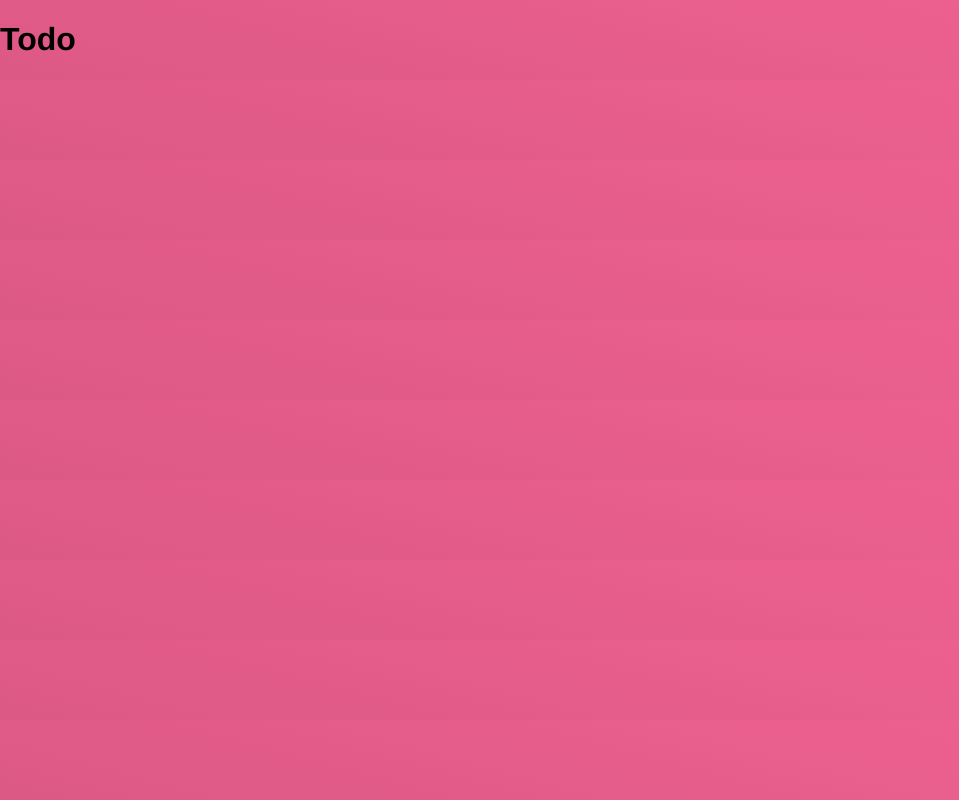
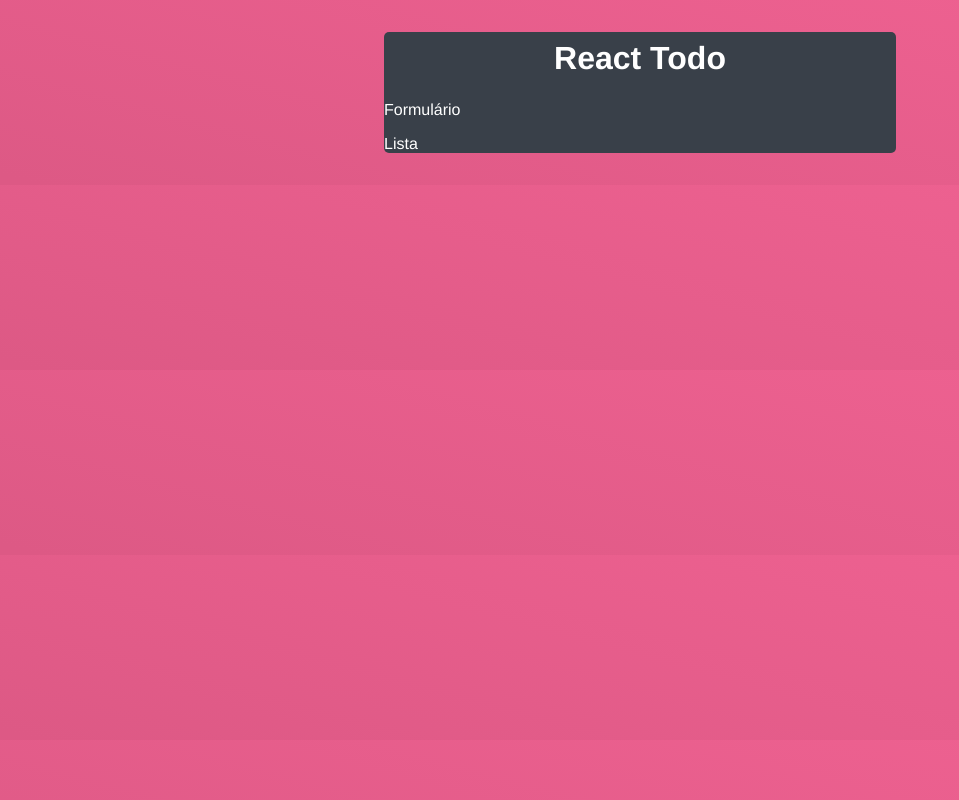
Before and after one commit to germanocandido/To-do-Project, a React (Create React App) app: page / in a window 1280 px wide. Shown: the whole page, without its empty margins (0-959 px from the left). Built offline with nearby package versions, Linux system fonts and the light colour scheme.

Commit message:
feat: css

```diff
--- a/src/App.css
+++ b/src/App.css
@@ -0,0 +1,17 @@
+.App{
+    width: 40%;
+    margin: 2em auto;
+    background-color: #394049;
+    border-radius: 5px;
+    color: #fff;
+}
+
+.todo-header{
+    padding: 0.5em;
+    boder-bottom: 1px solid #2c3035;
+    text-align: center;
+}
+
+.todo-header h1{
+    margin: 0;
+}
--- a/src/App.js
+++ b/src/App.js
@@ -3,11 +3,25 @@ import './App.css';
 import {useState, useEffect} from 'react';
 import {BsTrash, BsBookmarkCheck, BsBookmarkCheckFill} from 'react-icons/bs';
 
+const API = "hhtp://localhost:5000";
 
 function App() {
+  const [title, setTitle] = useState("")
+  const [time, setTime] = useState("")
+  const [todos, setTodos] = useState([])
+  const [loading, setLoading] = useState(false)
+
   return (
     <div className="App">
-      <h1>Todo</h1>
+      <div className="todo-header">
+        <h1>React Todo</h1>
+      </div>
+      <div className="form-todo">
+        <p>Formulário</p>
+      </div>
+      <div className='list-todo'>
+        <p>Lista</p>
+      </div>
     </div>
   );
 }
```
